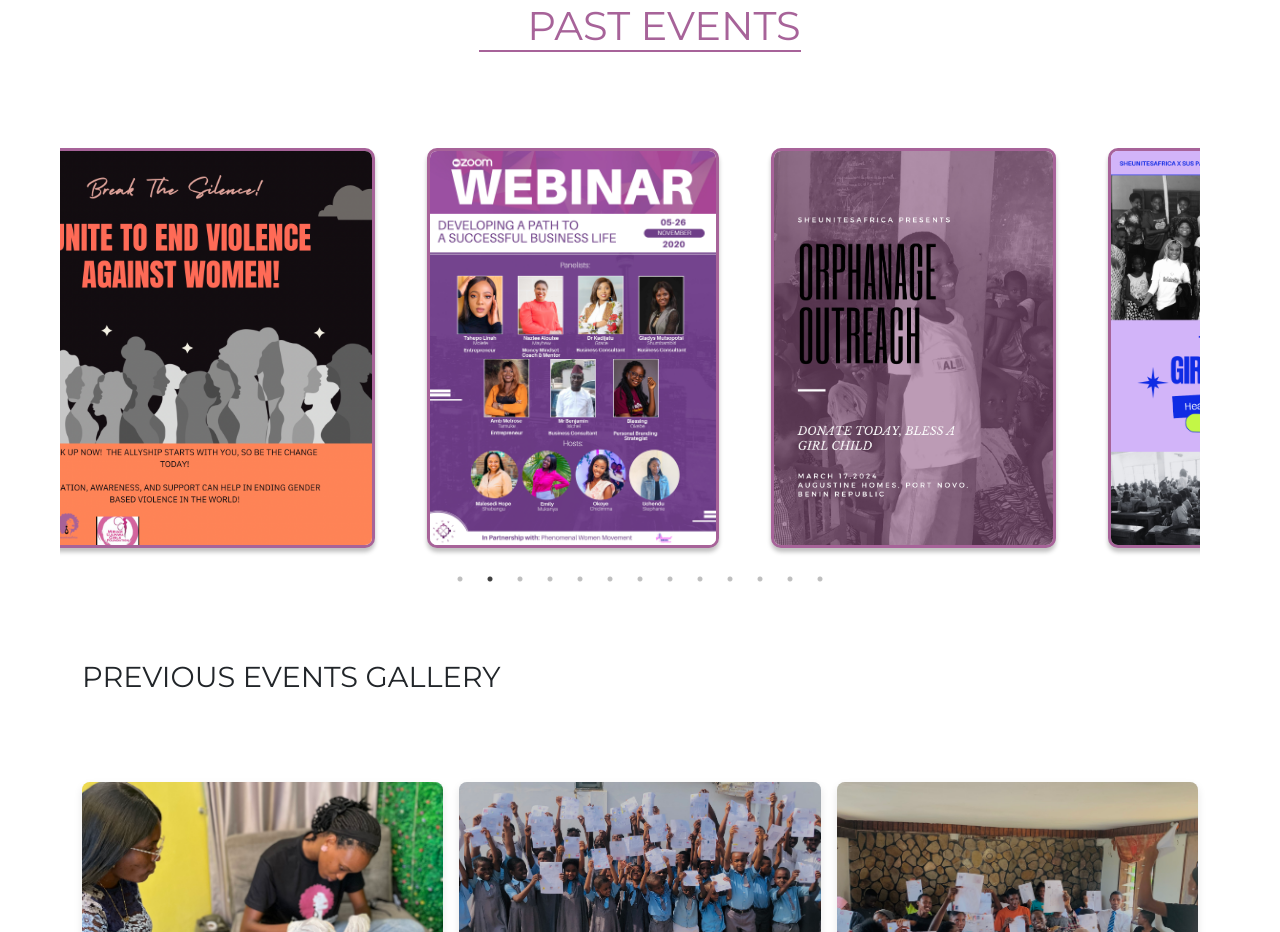
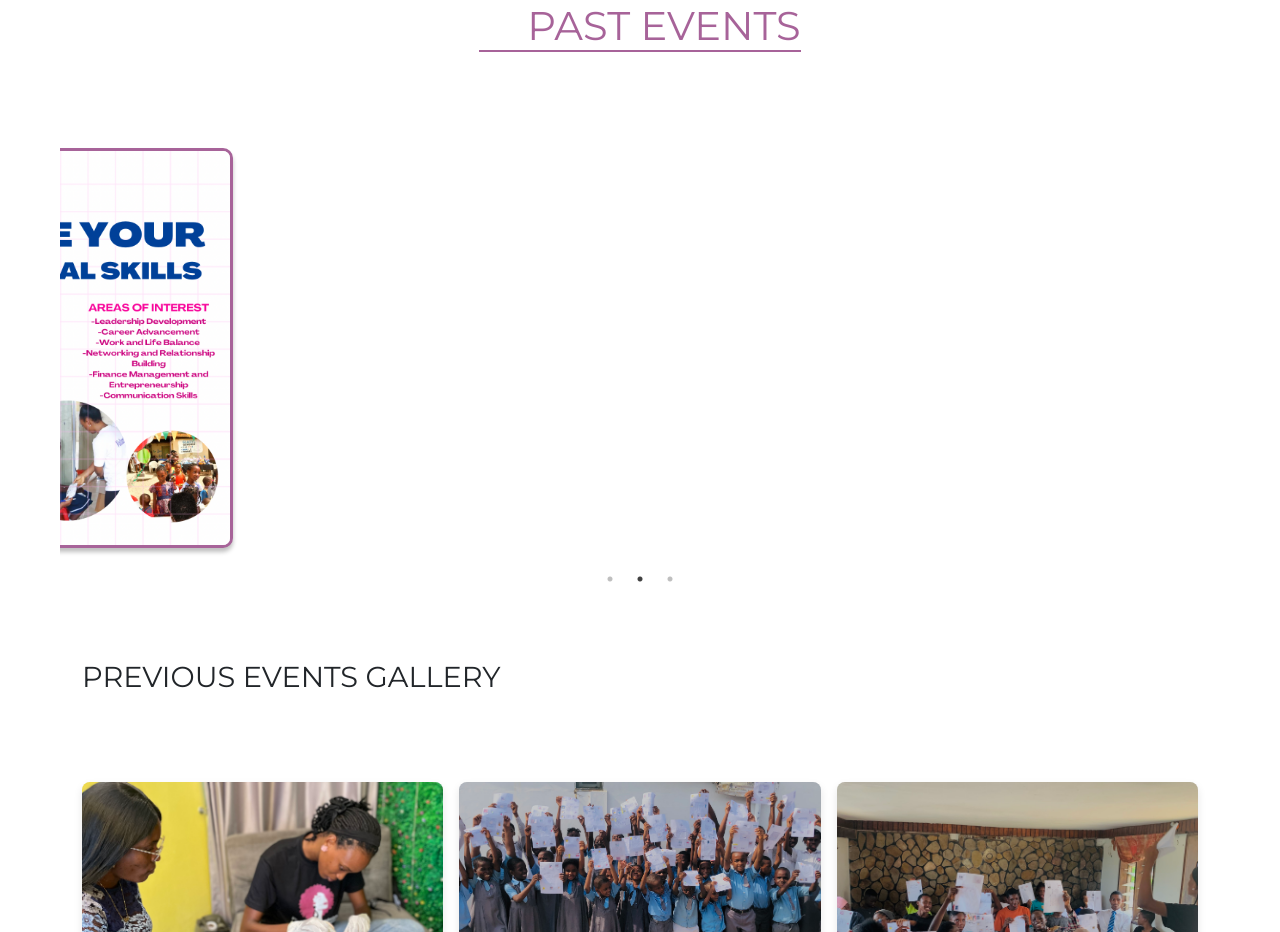
Before and after one commit to 8sosa/She-Unites-Africa, a React (Create React App) app: page /Events in a window 1280 px wide. Shown: the part 880-1812 px from the top of the page. Built offline with nearby package versions, Linux system fonts and the light colour scheme; a web font is replaced by a local one.

Commit message:
Update EventCarousel.js

```diff
--- a/src/Components/EventCarousel.js
+++ b/src/Components/EventCarousel.js
@@ -9,16 +9,16 @@ import A from "../Images/events/aa.jpg";
 import B from "../Images/events/bb.jpg";
 import C from "../Images/events/cc.png";
 // import D from "../Images/events/dd.jpg";
-import E from "../Images/events/ee.jpg";
-import F from "../Images/events/ff.jpg";
-import G from "../Images/events/gg.png";
-import H from "../Images/events/hh.jpg";
-import I from "../Images/events/ii.png";
-import J from "../Images/events/jj.png";
-import K from "../Images/events/k.png";
-import L from "../Images/events/ll.png";
-import M from "../Images/events/mm.png";
-import N from "../Images/events/nn.png";
+// import E from "../Images/events/ee.jpg";
+// import F from "../Images/events/ff.jpg";
+// import G from "../Images/events/gg.png";
+// import H from "../Images/events/hh.jpg";
+// import I from "../Images/events/ii.png";
+// import J from "../Images/events/jj.png";
+// import K from "../Images/events/k.png";
+// import L from "../Images/events/ll.png";
+// import M from "../Images/events/mm.png";
+// import N from "../Images/events/nn.png";
 
 export const EventCarousel = () => {
   const sliderRef = useRef(null);
@@ -61,7 +61,8 @@ export const EventCarousel = () => {
 
   const images = [A, B, C,
     // D,
-    E, F, G, H, I, J, K, L, M, N];
+    // E, F, G, H, I, J, K, L, M, N
+  ];
 
   if (!ready) return <div className="text-center">Loading carousel...</div>;
 
```
